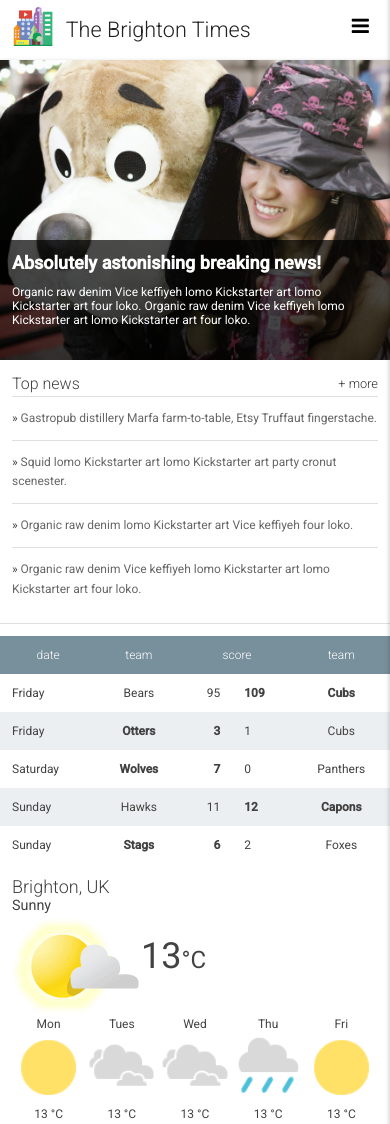
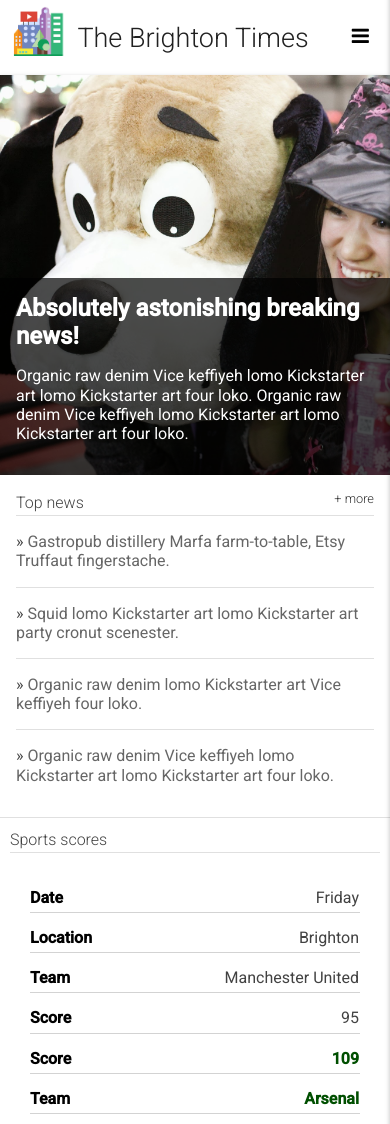
Before and after one commit to aneesa-saleh/brighton-times, a website: page index.html in a window 390 px wide. Shown: the top 1124 px of the page. Drawn offline with Linux system fonts and the light colour scheme.

Commit message:
Updated table to be responsive

```diff
--- a/index.html
+++ b/index.html
@@ -60,50 +60,57 @@
         </section>
 
         <section class="scores">
+          <h2 class="scores__title">Sports scores</h2>
           <table class="scores__table">
             <thead>
               <tr>
-                <th>date</th>
-                <th>team</th>
-                <th colspan="2">score</th>
-                <th>team</th>
+                <th>Date</th>
+                <th class="scores__location">Location</th>
+                <th>Team</th>
+                <th colspan="2">Score</th>
+                <th>Team</th>
               </tr>
             </thead>
             <tbody>
               <tr>
-                <td>Friday</td>
-                <td>Bears</td>
-                <td>95</td>
-                <td class="winner">109</td>
-                <td class="winner">Cubs</td>
+                <td data-th="Date">Friday</td>
+                <td data-th="Location" class="scores__location">Brighton</td>
+                <td data-th="Team">Manchester United</td>
+                <td data-th="Score">95</td>
+                <td data-th="Score" class="winner">109</td>
+                <td data-th="Team" class="winner">Arsenal</td>
               </tr>
               <tr>
-                <td>Friday</td>
-                <td class="winner">Otters</td>
-                <td class="winner">3</td>
-                <td>1</td>
-                <td>Cubs</td>
+                <td data-th="Date">Friday</td>
+                <td data-th="Location" class="scores__location">Worthington</td>
+                <td data-th="Team" class="winner">Otters</td>
+                <td data-th="Score" class="winner">3</td>
+                <td data-th="Score">1</td>
+                <td data-th="Team">Cubs</td>
               </tr>
               <tr>
-                <td>Saturday</td>
-                <td class="winner">Wolves</td>
-                <td class="winner">7</td>
-                <td>0</td>
-                <td>Panthers</td>
+                <td data-th="Date">Saturday</td>
+                <td data-th="Location" class="scores__location">Littlehampton</td>
+                <td data-th="Team" class="winner">Wolves</td>
+                <td data-th="Score" class="winner">7</td>
+                <td data-th="Score">0</td>
+                <td data-th="Team">Panthers</td>
               </tr>
               <tr>
-                <td>Sunday</td>
-                <td>Hawks</td>
-                <td>11</td>
-                <td class="winner">12</td>
-                <td class="winner">Capons</td>
+                <td data-th="Date">Sunday</td>
+                <td data-th="Location" class="scores__location">Portslade</td>
+                <td data-th="Team">Manchester City</td>
+                <td data-th="Score">11</td>
+                <td data-th="Score" class="winner">12</td>
+                <td data-th="Team" class="winner">Capons</td>
               </tr>
               <tr>
-                <td>Sunday</td>
-                <td class="winner">Stags</td>
-                <td class="winner">6</td>
-                <td>2</td>
-                <td>Foxes</td>
+                <td data-th="Date">Sunday</td>
+                <td data-th="Location" class="scores__location">Hove</td>
+                <td data-th="Team" class="winner">Stags</td>
+                <td data-th="Score" class="winner">6</td>
+                <td data-th="Score">2</td>
+                <td data-th="Team">Foxes</td>
               </tr>
 
             </tbody>
--- a/main.css
+++ b/main.css
@@ -8,8 +8,17 @@ html {
 
 body {
   font-family: Roboto;
+  /*line-height: 1.2em;*/
+  color: #424242;
+}
+
+header {
   font-size: 12px;
-  color: #424242;
+}
+
+p, li.top-news__item, a, th, td {
+  font-size: 16px;
+  line-height: 1.2em;
 }
 
 h1,
@@ -75,14 +84,14 @@ button {
 }
 
 .header__logo {
-  height: 40px;
+  height: 50px;
   vertical-align: top;
   margin: 0.5em 0.25em;
 }
 
 .header__title {
   font-weight: 300;
-  font-size: 1.8em;
+  font-size: 27px;
   margin: 0.8em 0.25em;
   display: inline-block;
   color: #212121;
@@ -90,7 +99,7 @@ button {
 
 #nav-button {
   float: right;
-  margin: 0.7em 0.25em;
+  margin: 1.2em 0.25em;
   font-size: 20px;
 }
 
@@ -104,7 +113,7 @@ button {
 .nav {
   width: 200px;
   position: fixed;
-  background-color: white;
+  background-color: rgba(255,255,255,0.95);
   padding-top: 25px;
   height: 150%;
   z-index: 1;
@@ -180,7 +189,7 @@ main {
   position: relative;
   background-image: url("./images/dog.jpg");
   background-size: cover;
-  height: 300px;
+  height: 400px;
 }
 
 .hero article {
@@ -246,46 +255,72 @@ main {
  *
  */
 
-.scores {
-  padding-top: 1em;
-}
+ .scores__table {
+   margin-top: 10px;
+   /*border: 1px solid lightgray;*/
+ }
 
-.scores__table {
-  width: 100%;
-  border-collapse: collapse;
-}
+ .scores__table tr:nth-child(odd) {
+   background-color: #fff;
+ }
 
-.scores__table th,
-.scores__table td {
-  padding: 1em;
-}
+ .scores__table tr:nth-child(even) {
+   background-color: #eceff1;
+ }
 
-.scores__table th {
-  color: #fff;
-  font-weight: 300;
-  background-color: #78909C;
-}
+ .scores__table,
+ .scores__table thead,
+ .scores__table tbody,
+ .scores__table th,
+ .scores__table td,
+ .scores__table tr {
+   display: block;
+ }
 
-.scores__table tr:nth-child(odd) td {
-  background-color: #fff;
-}
+ .scores__table thead tr {
+   position: absolute;
+   top: -9999px;
+   left: -9999px;
+ }
 
-.scores__table tr:nth-child(even) td {
-  background-color: #eceff1;
-}
+ .scores__table td {
+   position: relative;
+   padding-left: 30%;
+   padding-top: 5px;
+   padding-bottom: 5px;
+   text-align: right;
+   margin: 10px 0px;
+   border-bottom: 1px solid lightgray;
+ }
 
-.scores__table td.winner {
-  font-weight: bold;
-}
+ .scores__table td:before {
+   position: absolute;
+   left: 0px;
+   content: attr(data-th);
+   font-weight: bold;
+   color: black;
+ }
 
-.scores__table td:nth-child(3) {
-  text-align: right;
-}
+ .scores__table tr {
+   padding: 10px 30px;
+ }
 
-.scores__table td:nth-child(2),
-.scores__table td:nth-child(5) {
-  text-align: center;
-}
+ .scores__table tr:last-child {
+   border-bottom: none;
+ }
+
+ .scores__table td.winner {
+   font-weight: bold;
+   color: #004f00;
+ }
+
+ .scores__title {
+   font-weight: 300;
+   border-bottom: 1px solid #E0E0E0;
+   line-height: 24px;
+   font-size: 16px;
+   margin: 10px;
+ }
 
 /*
  *
@@ -402,48 +437,20 @@ footer a {
   padding: 1.5em;
 }
 
-@media screen and (min-width: 540) {
-  /*
-   *
-   * Header
-   *
-   */
-
-  .header__inner {
-    padding: 0 20px;
-  }
-
-  .header__logo {
-    height: 45px;
-  }
-
-  .header__title {
-    font-size: 2em;
-    margin: 0.8em 0.25em;
-  }
-
-  /*
-   *
-   * Top Level Navigation
-   *
-   */
-
-  .nav__list {
-    width: 100%;
-    padding: 0;
-    margin: 0;
-  }
-
-  .nav__item {
-    box-sizing: border-box;
-    display: inline-block;
-    width: 24%;
-    text-align: center;
-    padding: 15px;
+@media screen and (min-width: 440px) {
+  .scores__table tr {
+    padding: 10px 60px;
   }
 }
 
-@media screen and (min-width: 740px) {
+@media screen and (min-width: 500px) {
+  .scores__table tr {
+    padding: 10px 80px;
+  }
+}
+
+
+@media screen and (min-width: 540px) {
   /*
    *
    * Top Level Navigation
@@ -534,9 +541,113 @@ footer a {
     order: 5;
     margin-bottom: 0 !important;
   }
+
+  /*
+   *
+   * Table
+   *
+   */
+
+  .scores__table {
+    display: table;
+    width: 100%;
+    border: none;
+  }
+
+  .scores__table thead {
+    display: table-header-group;
+  }
+
+  .scores__table tbody {
+    display: table-row-group;
+  }
+
+  .scores__table th,
+  .scores__table td {
+    display: table-cell;
+  }
+
+  .scores__table tr {
+    display: table-row;
+  }
+
+  .scores__table thead tr {
+    position: static;
+  }
+
+  .scores__table td {
+    position: static;
+    border: none;
+  }
+
+  .scores__table td:before {
+    display: none;
+  }
+
+  .scores__table tr {
+    padding: 10px 30px;
+    border: none;
+  }
+
+  .scores__table tr:last-child {
+    border-bottom: none;
+  }
+
+  .scores__table td.winner {
+    color: black;
+  }
+
+  .scores__title {
+    display: none;
+  }
+  /**************************************/
+  .scores {
+    padding-top: 12px;
+    max-width: 100%;
+    overflow-x: scroll;
+  }
+
+  .scores__table {
+    width: 100%;
+    border-collapse: collapse;
+  }
+
+  .scores__table th,
+  .scores__table td {
+    padding: 1em;
+  }
+
+  .scores__table th {
+    color: #fff;
+    font-weight: 300;
+    background-color: #78909C;
+  }
+
+  .scores__table tr:nth-child(odd) td {
+    background-color: #fff;
+  }
+
+  .scores__table tr:nth-child(even) td {
+    background-color: #eceff1;
+  }
+
+  .scores__table td.winner {
+    font-weight: bold;
+  }
+
+
+
+  .scores__table td:nth-child(3) {
+    text-align: right;
+  }
+
+  .scores__table td:nth-child(2),
+  .scores__table td:nth-child(5) {
+    text-align: center;
+  }
 }
 
-@media screen and (min-width: 1000px) {
+@media screen and (min-width: 900px) {
   /*
    *
    * Wrappers
@@ -544,7 +655,7 @@ footer a {
    */
 
    main {
-     width: 1000px;
+     width: 900px;
    }
 
   .content {
@@ -565,11 +676,11 @@ footer a {
   }
 
   .weather {
-    width: 350px;
+    width: 40%;
   }
 
   .scores {
-    width: auto;
+    width: 60%;
     flex-grow: 1;
   }
 
@@ -589,6 +700,6 @@ footer a {
   }
 
   .header__inner {
-    width: 1000px;
+    width: 900px;
   }
 }
```
